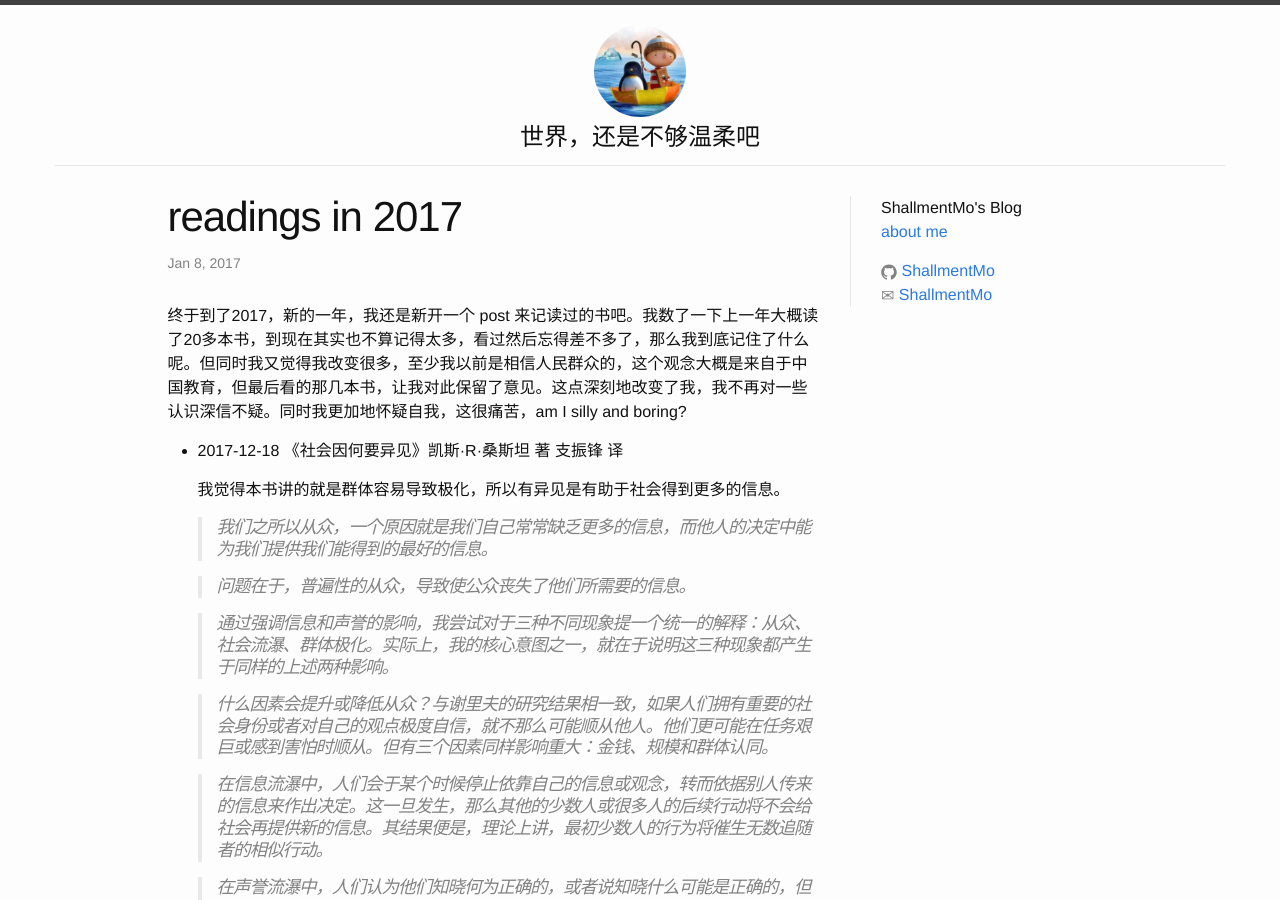
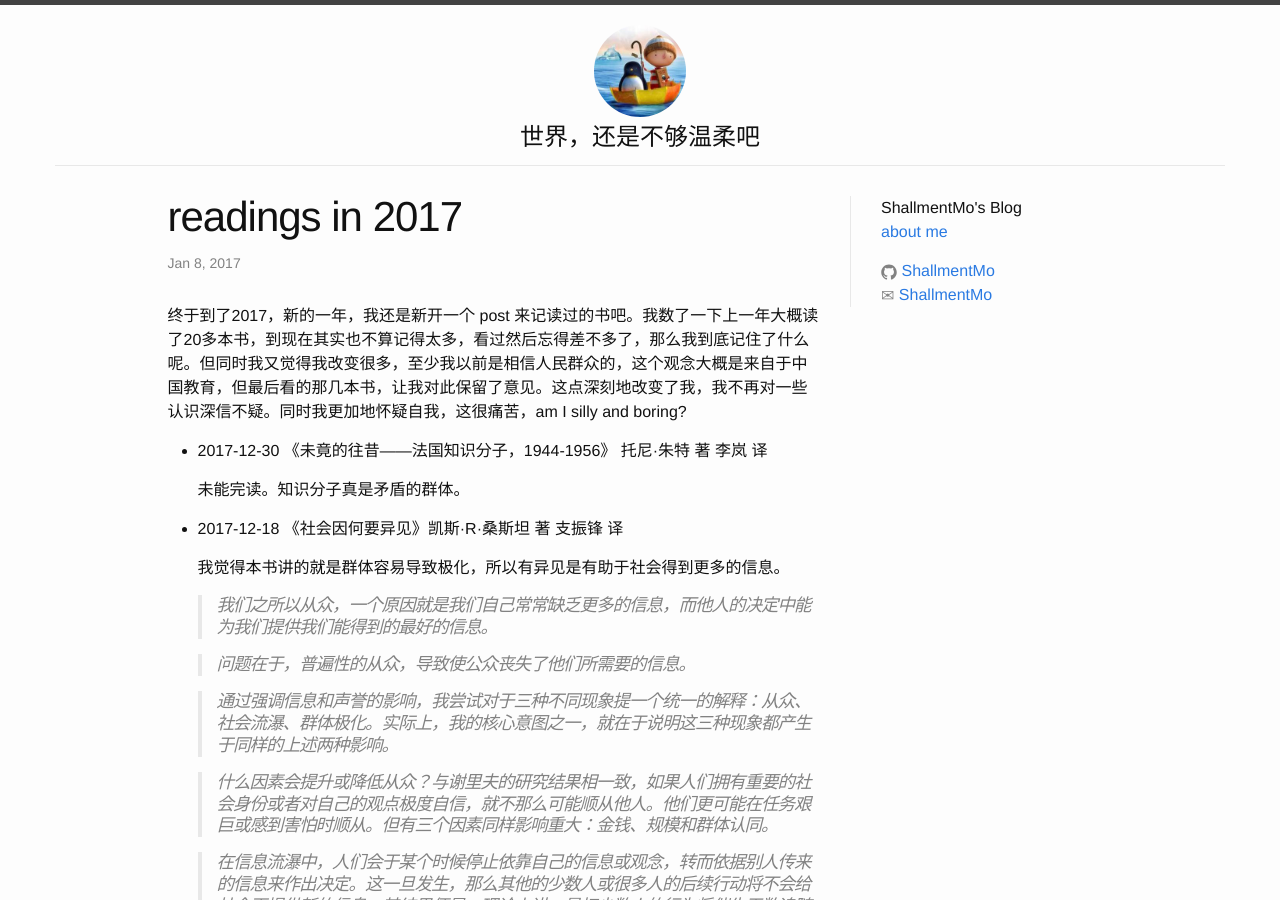
Before and after one commit to ShallmentMo/shallmentmo.github.com, a Jekyll site: the page built from _posts/2017-01-08-readings-in-2017.md, in a window 1280 px wide and 900 px high. Built offline with Jekyll 4.4.1, drawn with Linux system fonts in a browser that asks for light colours.

Commit message:
add 2017-12-30 reading

```diff
--- a/_posts/2017-01-08-readings-in-2017.md
+++ b/_posts/2017-01-08-readings-in-2017.md
@@ -6,6 +6,10 @@ categories: posts
 ---
 
 终于到了2017，新的一年，我还是新开一个 post 来记读过的书吧。我数了一下上一年大概读了20多本书，到现在其实也不算记得太多，看过然后忘得差不多了，那么我到底记住了什么呢。但同时我又觉得我改变很多，至少我以前是相信人民群众的，这个观念大概是来自于中国教育，但最后看的那几本书，让我对此保留了意见。这点深刻地改变了我，我不再对一些认识深信不疑。同时我更加地怀疑自我，这很痛苦，am I silly and boring?
+
+* 2017-12-30 《未竟的往昔——法国知识分子，1944-1956》 托尼·朱特 著 李岚 译
+
+  未能完读。知识分子真是矛盾的群体。
 
 * 2017-12-18 《社会因何要异见》凯斯·R·桑斯坦 著 支振锋 译
 
```
